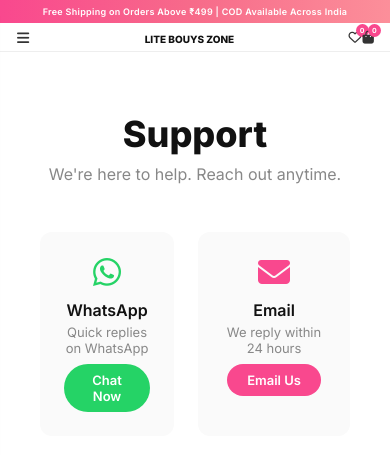
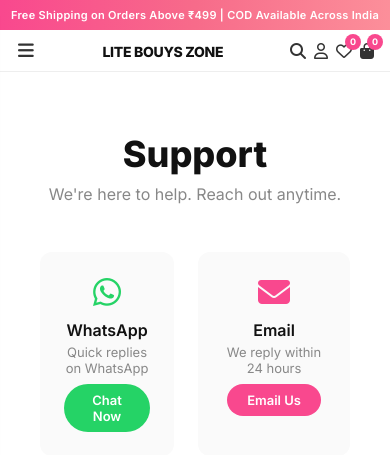
Before and after one commit to ayucreates/BOSERA, a Node server app: page /support in a window 390 px wide. Shown: the top 455 px of the page. Run offline with Node 20, Linux system fonts and the light colour scheme; some libraries are stand-ins or nearby versions.

Commit message:
Restore normal mobile sizing, bring back search + account on mobile

```diff
--- a/css/style.css
+++ b/css/style.css
@@ -859,14 +859,12 @@ input, textarea { outline: none; font-family: inherit; }
   .mobile-menu-btn { display: block; }
   .header-row .navbar { display: none; }
 
-  .header-top { padding: 6px 0; }
-  .header-row { gap: 4px; }
-  .logo-text { font-size: 11px; letter-spacing: 0; }
-  .header-right { gap: 2px; }
-  .header-icon { font-size: 14px; }
-  .mobile-menu-btn { font-size: 15px; padding: 2px; }
-  #searchBtn, #accountWrap { display: none; }
-  .header-icon .badge { width: 14px; height: 14px; font-size: 8px; top: -6px; right: -8px; }
+  .header-top { padding: 10px 0; }
+  .header-row { gap: 10px; }
+  .logo-text { font-size: 16px; letter-spacing: -0.3px; }
+  .header-right { gap: 12px; }
+  .header-icon { font-size: 18px; }
+  .mobile-menu-btn { font-size: 20px; padding: 4px; }
 
   .hero-slide img { max-height: 280px; }
   .hero-controls { bottom: 12px; gap: 8px; }
@@ -898,15 +896,15 @@ input, textarea { outline: none; font-family: inherit; }
 }
 
 @media (max-width: 480px) {
-  .announcement-bar { font-size: 9px; padding: 6px 0; }
+  .announcement-bar { font-size: 11px; padding: 8px 0; }
 
-  .header-top { padding: 4px 0; }
-  .header-row { gap: 2px; }
-  .logo-text { font-size: 10px; }
-  .header-right { gap: 1px; }
-  .header-icon { font-size: 13px; }
-  .mobile-menu-btn { font-size: 14px; padding: 1px; }
-  .header-icon .badge { width: 13px; height: 13px; font-size: 7px; top: -5px; right: -7px; }
+  .header-top { padding: 8px 0; }
+  .header-row { gap: 6px; }
+  .logo-text { font-size: 14px; }
+  .header-right { gap: 8px; }
+  .header-icon { font-size: 16px; }
+  .mobile-menu-btn { font-size: 18px; padding: 2px; }
+  .header-icon .badge { width: 16px; height: 16px; font-size: 9px; top: -7px; right: -9px; }
 
   .product-grid { grid-template-columns: repeat(2,1fr); gap: 6px; }
   .product-info { padding: 6px 0; }
```
